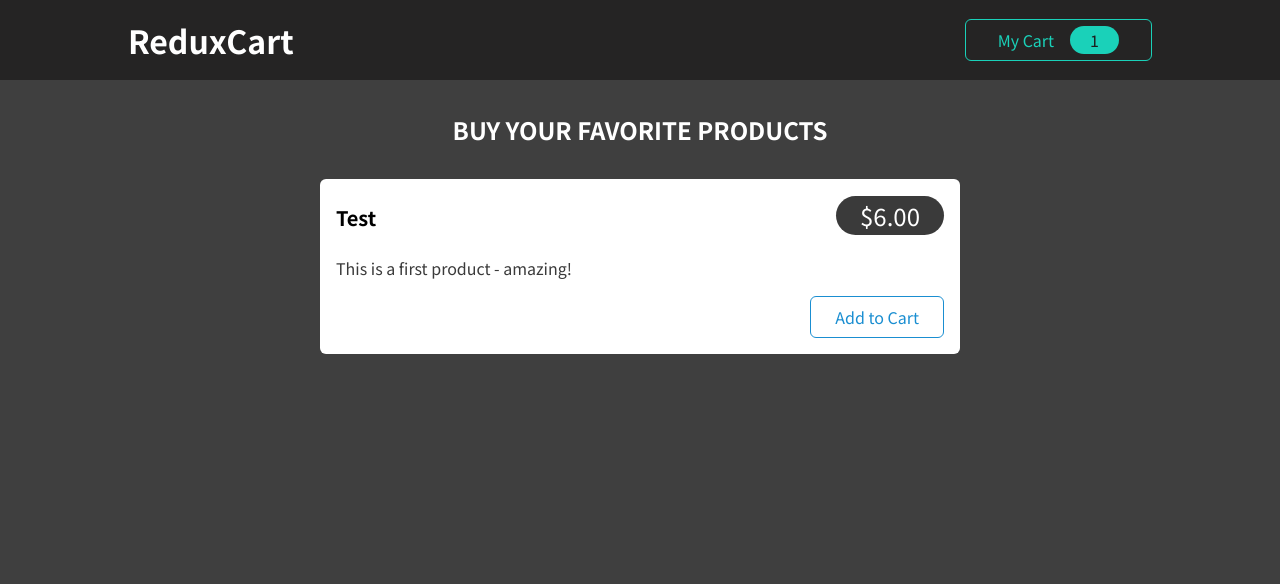
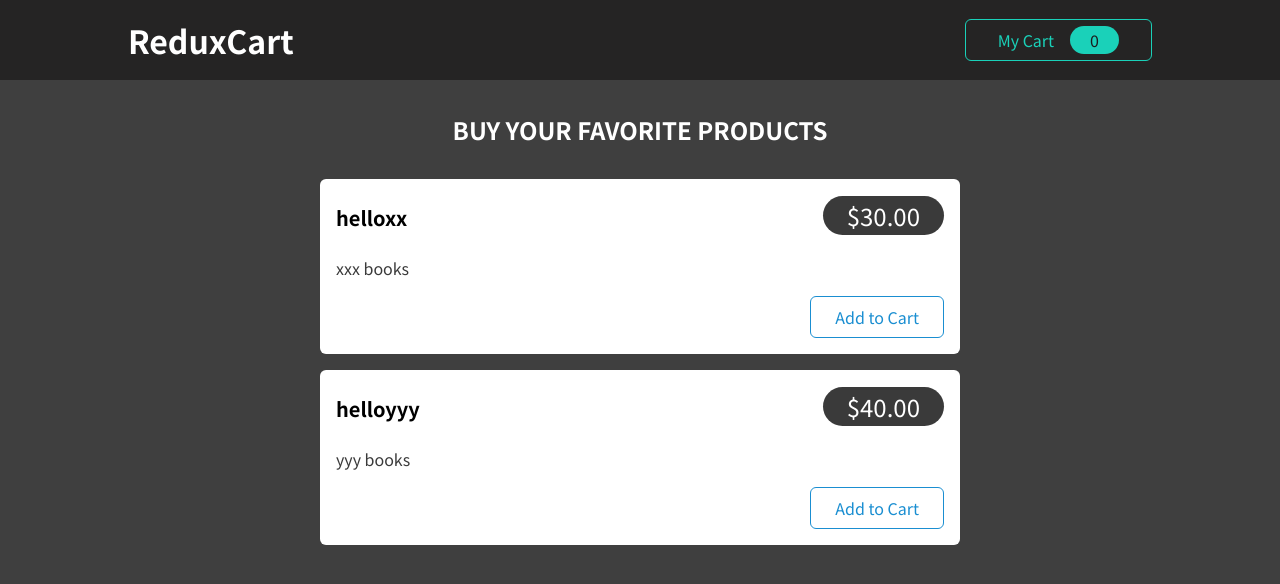
Before and after one commit to xAdvitya/ReduxCart, a React (Create React App) app: page / in a window 1280 px wide. Shown: the top 584 px of the page. Built offline with nearby package versions, Linux system fonts and the light colour scheme.

Commit message:
adding items to cart and card count

```diff
--- a/src/components/Cart/Cart.js
+++ b/src/components/Cart/Cart.js
@@ -1,16 +1,28 @@
 import Card from '../UI/Card';
 import classes from './Cart.module.css';
 import CartItem from './CartItem';
+import { useSelector } from 'react-redux';
 
 const Cart = (props) => {
+  const items = useSelector((state) => state.cart.items);
+  console.log(items);
 
   return (
     <Card className={classes.cart}>
       <h2>Your Shopping Cart</h2>
       <ul>
-        <CartItem
-          item={{ title: 'Test Item', quantity: 3, total: 18, price: 6 }}
-        />
+        {items.map((item) => (
+          <CartItem
+            key={item.id}
+            item={{
+              id:item.id,
+              title: item.name,
+              quantity: item.quantity,
+              total: item.totalPrice,
+              price: item.price,
+            }}
+          />
+        ))}
       </ul>
     </Card>
   );
--- a/src/components/Cart/CartButton.js
+++ b/src/components/Cart/CartButton.js
@@ -1,10 +1,11 @@
 import classes from './CartButton.module.css';
-import { useDispatch } from 'react-redux';
+import { useDispatch ,useSelector} from 'react-redux';
 import {uiActions} from '../../store/ui-slice'
 
 const CartButton = (props) => {
 
   const dispatch = useDispatch();
+  const cardQuantiy = useSelector(state=>state.cart.totalQuantity)
 
   const toggleCartHandler = () => {
 
@@ -14,7 +15,7 @@
   return (
     <button className={classes.button} onClick={toggleCartHandler}>
       <span>My Cart</span>
-      <span className={classes.badge}>1</span>
+      <span className={classes.badge}>{cardQuantiy}</span>
     </button>
   );
 };
--- a/src/components/Cart/CartItem.js
+++ b/src/components/Cart/CartItem.js
@@ -1,7 +1,19 @@
 import classes from './CartItem.module.css';
+import { useDispatch } from 'react-redux';
+import { cartActions } from '../../store/cart-slice';
 
 const CartItem = (props) => {
-  const { title, quantity, total, price } = props.item;
+  const dispatch = useDispatch();
+
+  const removeItemHandler = () => {
+    dispatch(cartActions.removeItemFromCart(id));
+  };
+
+  const addItemHandler = () => {
+    dispatch(cartActions.addItemToCart({ id, price, title }));
+  };
+
+  const { title, quantity, total, price, id } = props.item;
 
   return (
     <li className={classes.item}>
@@ -17,8 +29,8 @@
           x <span>{quantity}</span>
         </div>
         <div className={classes.actions}>
-          <button>-</button>
-          <button>+</button>
+          <button onClick={removeItemHandler}>-</button>
+          <button onClick={addItemHandler}>+</button>
         </div>
       </div>
     </li>
--- a/src/components/Shop/ProductItem.js
+++ b/src/components/Shop/ProductItem.js
@@ -1,8 +1,21 @@
 import Card from '../UI/Card';
 import classes from './ProductItem.module.css';
+import { useDispatch } from 'react-redux';
+import {cartActions} from '../../store/cart-slice';
 
 const ProductItem = (props) => {
-  const { title, price, description } = props;
+  const { title, price, description, id } = props;
+
+  const dispatch = useDispatch();
+  const addToCartHandler = () => {
+    dispatch(
+      cartActions.addItemToCart({
+        id,
+        title,
+        price,
+      })
+    );
+  };
 
   return (
     <li className={classes.item}>
@@ -13,7 +26,7 @@
         </header>
         <p>{description}</p>
         <div className={classes.actions}>
-          <button>Add to Cart</button>
+          <button onClick={addToCartHandler}>Add to Cart</button>
         </div>
       </Card>
     </li>
--- a/src/components/Shop/Products.js
+++ b/src/components/Shop/Products.js
@@ -1,16 +1,33 @@
 import ProductItem from './ProductItem';
 import classes from './Products.module.css';
 
+const DUMMY_PRODUCTS = [
+  {
+    id: 'p1',
+    price: 30,
+    title: 'helloxx',
+    description: 'xxx books',
+  },
+  {
+    id: 'p2',
+    price: 40,
+    title: 'helloyyy',
+    description: 'yyy books',
+  },
+];
 const Products = (props) => {
   return (
     <section className={classes.products}>
       <h2>Buy your favorite products</h2>
       <ul>
-        <ProductItem
-          title='Test'
-          price={6}
-          description='This is a first product - amazing!'
-        />
+        {DUMMY_PRODUCTS.map((product) => (
+          <ProductItem
+            key={product.id}
+            title={product.title}
+            price={product.price}
+            description={product.description}
+          />
+        ))}
       </ul>
     </section>
   );
--- /dev/null
+++ b/src/store/cart-slice.js
@@ -0,0 +1,45 @@
+import { createSlice } from '@reduxjs/toolkit';
+
+const cartSlice = createSlice({
+  name: 'cart',
+  initialState: {
+    items: [],
+    totalQuantity: 0,
+    totalPrice: 0,
+  },
+  reducers: {
+    addItemToCart(state, action) {
+      const newItem = action.payload;
+      const existingItem = state.items.find((item) => item.id === newItem.id);
+
+      state.totalQuantity++;
+      if (!existingItem) {
+        state.items.push({
+          id: newItem.id,
+          price: newItem.price,
+          quantity: 1,
+          totalPrice: newItem.price,
+          name: newItem.title,
+        });
+      } else {
+        existingItem.quantity++;
+        existingItem.totalPrice = existingItem.price + newItem.price;
+      }
+    },
+    removeItemFromCart(state, action) {
+      state.totalQuantity--;
+      const id = action.payload;
+      const existingItem = state.items.find((item) => item.id === id);
+
+      if (existingItem.quantity === 1) {
+        state.items = state.items.filter((item) => item.id !== id);
+      } else {
+        existingItem.quantity--;
+        existingItem.totalPrice = existingItem.totalPrice - existingItem.price;
+      }
+    },
+  },
+});
+
+export const cartActions = cartSlice.actions;
+export default cartSlice.reducer;
--- a/src/store/index.js
+++ b/src/store/index.js
@@ -1,8 +1,10 @@
 import { configureStore } from '@reduxjs/toolkit';
 import uiSlice from './ui-slice';
+import cartSlice from './cart-slice';
 
 const store = configureStore({
-  reducer: { ui: uiSlice },
+  reducer: { ui: uiSlice, cart: cartSlice },
 });
 
+
 export default store;
```
Also changed, not shown: src/store/card-slice.js (deleted), 1 other file (tests, documents, lock files or other folders).
